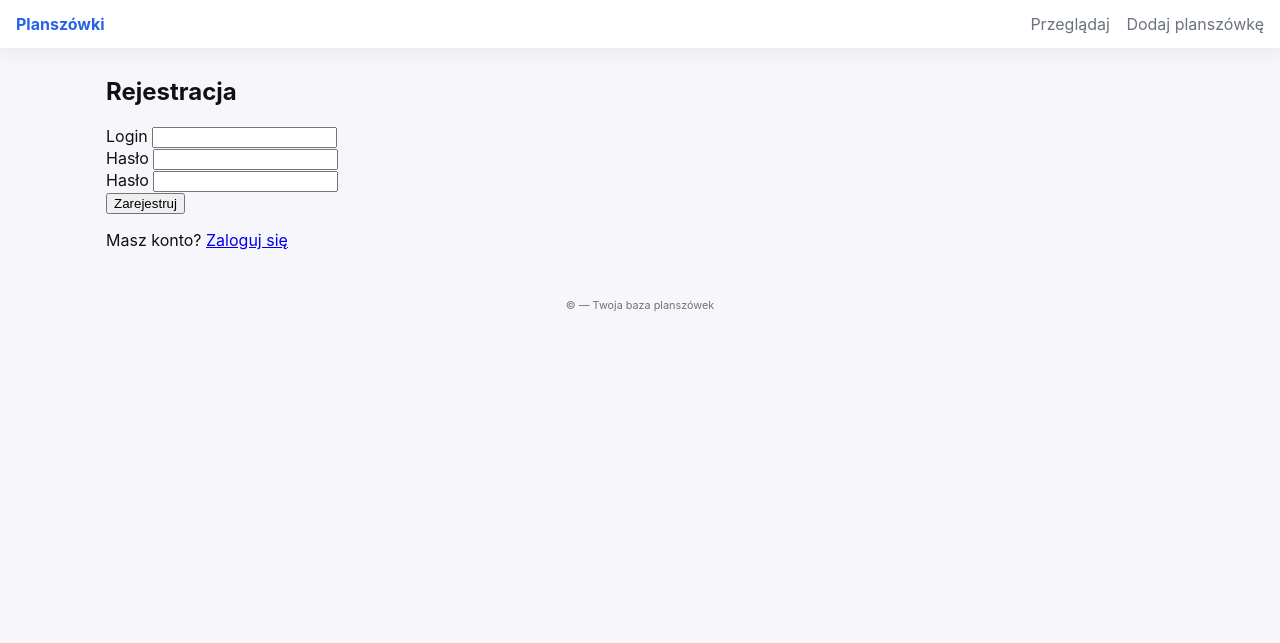
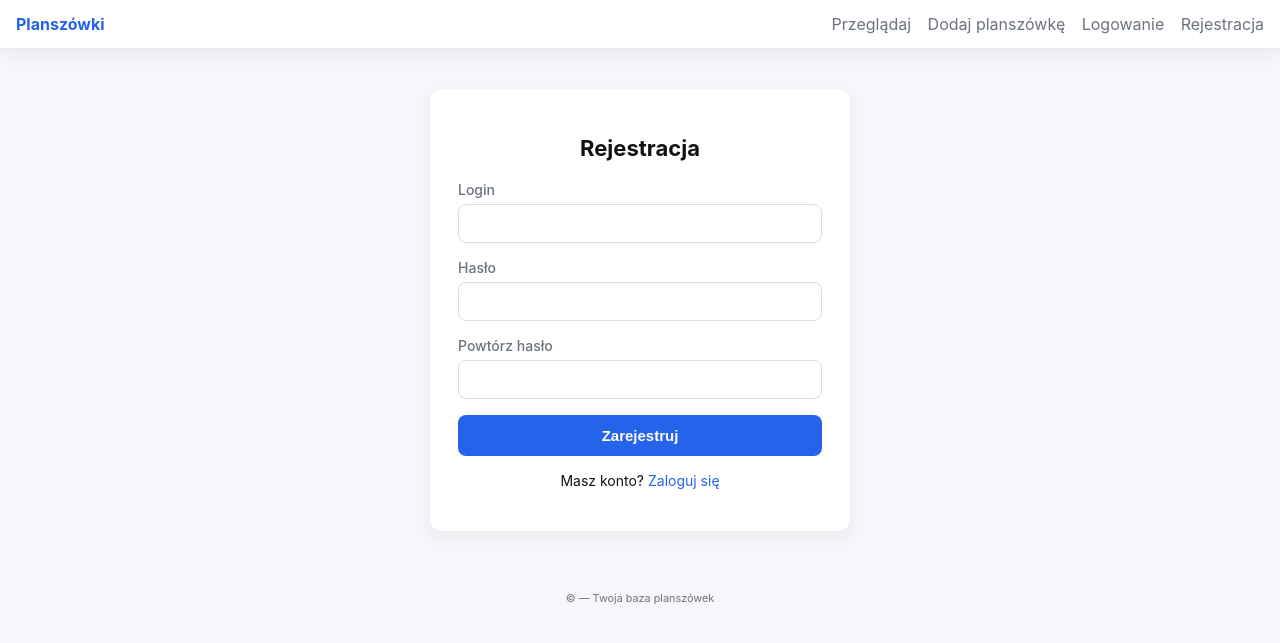
Before and after one commit to pnataliaa/WUDA, a Flask app: template front-end/templates/register.html in a window 1280 px wide. Shown: the top 643 px of the page. Run offline with Flask 3, Linux system fonts and the light colour scheme; the template is opened without the code that fills it, so the values that code supplies are empty.

Commit message:
Add views for login and register

```diff
--- a/front-end/app.py
+++ b/front-end/app.py
@@ -1,5 +1,5 @@
-from flask import Flask, render_template, request, redirect, url_for
-
+from flask import Flask, render_template, request, redirect, url_for, flash
+from utils.api_calls import check_user
 app = Flask(__name__)
 
 mock_games = [
@@ -60,6 +60,8 @@ mock_games = [
     }
 ]
 
+
+
 @app.route("/game/<int:game_id>")
 def game_detail(game_id):
     game = next((g for g in mock_games if g["id"] == game_id), None)
@@ -72,7 +74,7 @@ def add_game():
         new_game = {
             "id": len(mock_games) + 1,
             "title": request.form["title"],
-            "author": request.form.get("author", ""),
+            "owner": request.form.get("owner", ""),
             "players": request.form.get("players", ""),
             "playtime": request.form.get("playtime", ""),
             "short_description": request.form.get("short_description", ""),
@@ -87,5 +89,40 @@ def add_game():
 
 @app.route("/")
 def index():
-    games = mock_games  # twoja logika
+    games = mock_games
     return render_template('index.html', games=games)
+
+
+@app.route("/auth/register", methods=["GET", "POST"])
+def register():
+    if request.method == "POST":
+        data = request.get_json()
+        username = data['username']
+        pwd = data['password']
+        repeated_pwd = data['repeated-pwd']
+        if pwd != repeated_pwd:
+            flash("Hasła nie sa takie same", "error")
+        elif check_user(username, pwd):
+            flash("Udało się zarejestrować", "success")
+            return render_template("login.html")
+        else:
+            flash("Błedne dane logownia", "error")
+
+
+
+    return render_template('register.html')
+
+
+@app.route("/auth/login", methods=["GET", "POST"])
+def login():
+    if request.method == "POST":
+        data = request.get_json()
+        username = data['username']
+        password = data['password']
+        if check_user(username, password):
+            flash("Udało się zalogować", "success")
+            return render_template("index.html")
+        else:
+            flash("Błedne dane logownia", "error")
+
+    return render_template('login.html')
--- a/front-end/static/css/styles.css
+++ b/front-end/static/css/styles.css
@@ -63,3 +63,81 @@ body{margin:0;background:var(--bg);color:#111}
   border: 1px solid #ddd;
   border-radius: 8px;
 }
+
+
+
+/* Karta formularza */
+.form-card {
+  max-width: 420px;
+  margin: 40px auto;
+  background: #fff;
+  padding: 28px;
+  border-radius: var(--radius);
+  box-shadow: var(--shadow);
+}
+
+.form-card h2 {
+  margin-bottom: 20px;
+  font-size: 22px;
+  text-align: center;
+}
+
+/* Grupowanie pól */
+.form-group {
+  display: flex;
+  flex-direction: column;
+  margin-bottom: 16px;
+}
+
+.form-group label {
+  font-size: 14px;
+  font-weight: 500;
+  margin-bottom: 6px;
+  color: var(--muted);
+}
+
+.form-group input {
+  padding: 10px 12px;
+  border: 1px solid #ddd;
+  border-radius: 8px;
+  font-size: 15px;
+  outline: none;
+  transition: border-color 0.2s, box-shadow 0.2s;
+}
+
+.form-group input:focus {
+  border-color: var(--accent);
+  box-shadow: 0 0 0 3px rgba(37, 99, 235, 0.15);
+}
+
+/* Przyciski */
+.btn {
+  width: 100%;
+  padding: 12px;
+  border: none;
+  border-radius: 8px;
+  background: var(--accent);
+  color: #fff;
+  font-weight: 600;
+  font-size: 15px;
+  cursor: pointer;
+  transition: background 0.2s;
+}
+
+.btn:hover {
+  background: #1e4ed8;
+}
+
+/* Link pod formularzem */
+.form-footer {
+  margin-top: 16px;
+  text-align: center;
+  font-size: 14px;
+}
+.form-footer a {
+  color: var(--accent);
+  text-decoration: none;
+}
+.form-footer a:hover {
+  text-decoration: underline;
+}
--- a/front-end/templates/base.html
+++ b/front-end/templates/base.html
@@ -13,7 +13,8 @@
     <nav class="top-nav">
       <a href="{{ url_for('index') }}">Przeglądaj</a>
       <a href="{{ url_for('add_game') }}">Dodaj planszówkę</a>
-      <!-- dodaj linki: ulubione, dodaj grę itd. -->
+        <a href="{{ url_for('login') }}">Logowanie</a>
+        <a href="{{ url_for('register') }}">Rejestracja</a>
     </nav>
   </header>
 
--- a/front-end/templates/register.html
+++ b/front-end/templates/register.html
@@ -1,12 +1,28 @@
 {% extends "base.html" %}
 {% block title %}Rejestracja{% endblock %}
 {% block content %}
-<h2>Rejestracja</h2>
-<form method="post" class="form">
-  <label>Login <input type="text" name="username" required></label><br>
-  <label>Hasło <input type="password" name="pwd" required></label><br>
-   <label>Hasło <input type="password" name="repeated-pwd" required></label><br>
-  <button type="submit">Zarejestruj</button>
-</form>
-<p>Masz konto? <a href="{{ url_for('login') }}">Zaloguj się</a></p>
+<section class="form-card">
+  <h2>Rejestracja</h2>
+  <form method="post" class="form">
+    <div class="form-group">
+      <label for="username">Login</label>
+      <input type="text" id="username" name="username" required>
+    </div>
+
+    <div class="form-group">
+      <label for="pwd">Hasło</label>
+      <input type="password" id="pwd" name="pwd" required>
+    </div>
+
+    <div class="form-group">
+      <label for="repeated-pwd">Powtórz hasło</label>
+      <input type="password" id="repeated-pwd" name="repeated-pwd" required>
+    </div>
+
+    <button type="submit" class="btn">Zarejestruj</button>
+  </form>
+  <p class="form-footer">
+    Masz konto? <a href="{{ url_for('login') }}">Zaloguj się</a>
+  </p>
+</section>
 {% endblock %}
--- /dev/null
+++ b/front-end/utils/api_calls.py
@@ -0,0 +1,26 @@
+
+
+
+users = [
+    {
+        "username": "John",
+        "password": "doe"
+    }
+]
+def add_user(username: str, passwd: str) -> bool:
+    user = [user for user in users if user['username'] == username]
+    if len(user) == 0:
+        users.append({
+            "username": username,
+            "password": passwd
+        })
+        return True
+    return False
+
+def check_user(username: str, password: str) -> bool:
+
+    user = [user for user in users if user['username'] == username]
+    if len(user) != 0:
+        if user['password'] == password:
+            return True
+    return False
```
Also changed, not shown: front-end/templates/login.html (+19 -7 lines), front-end/utils/__init__.py (added).
